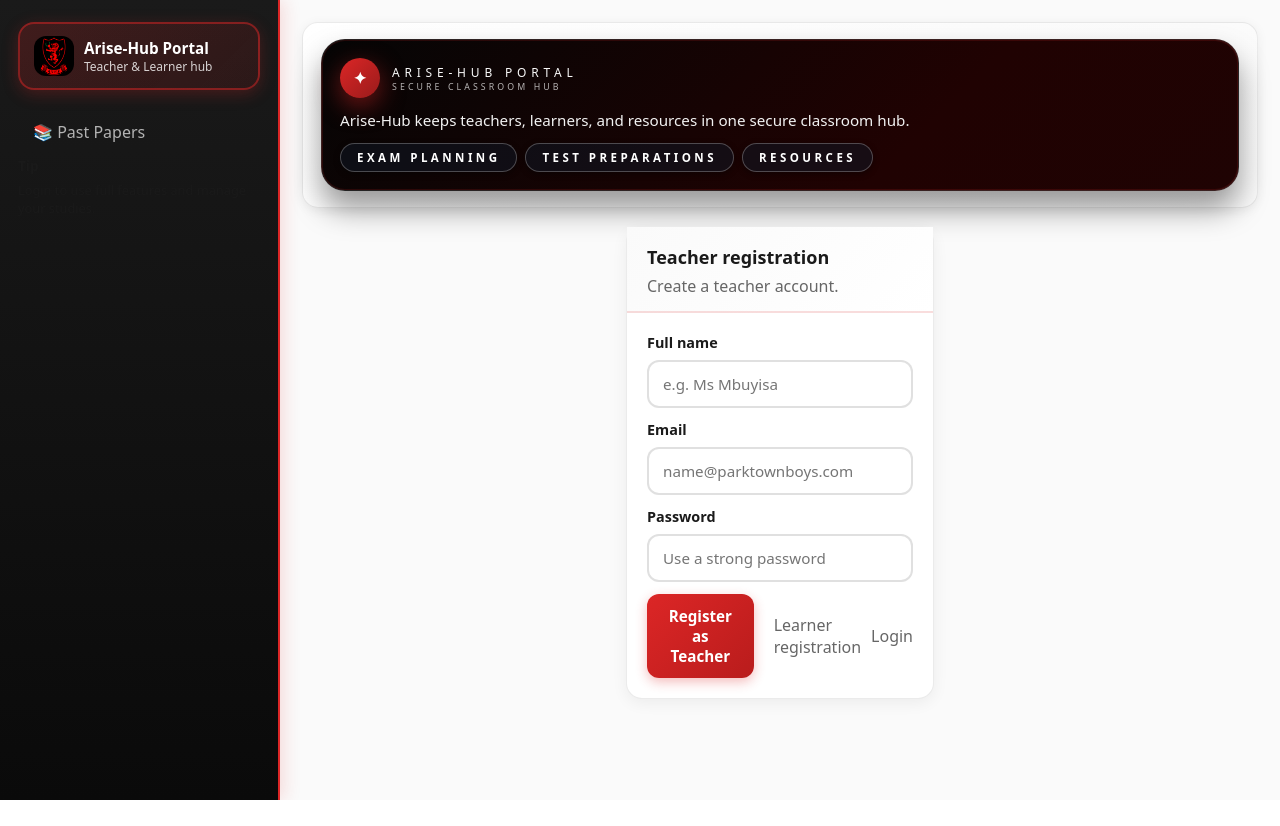
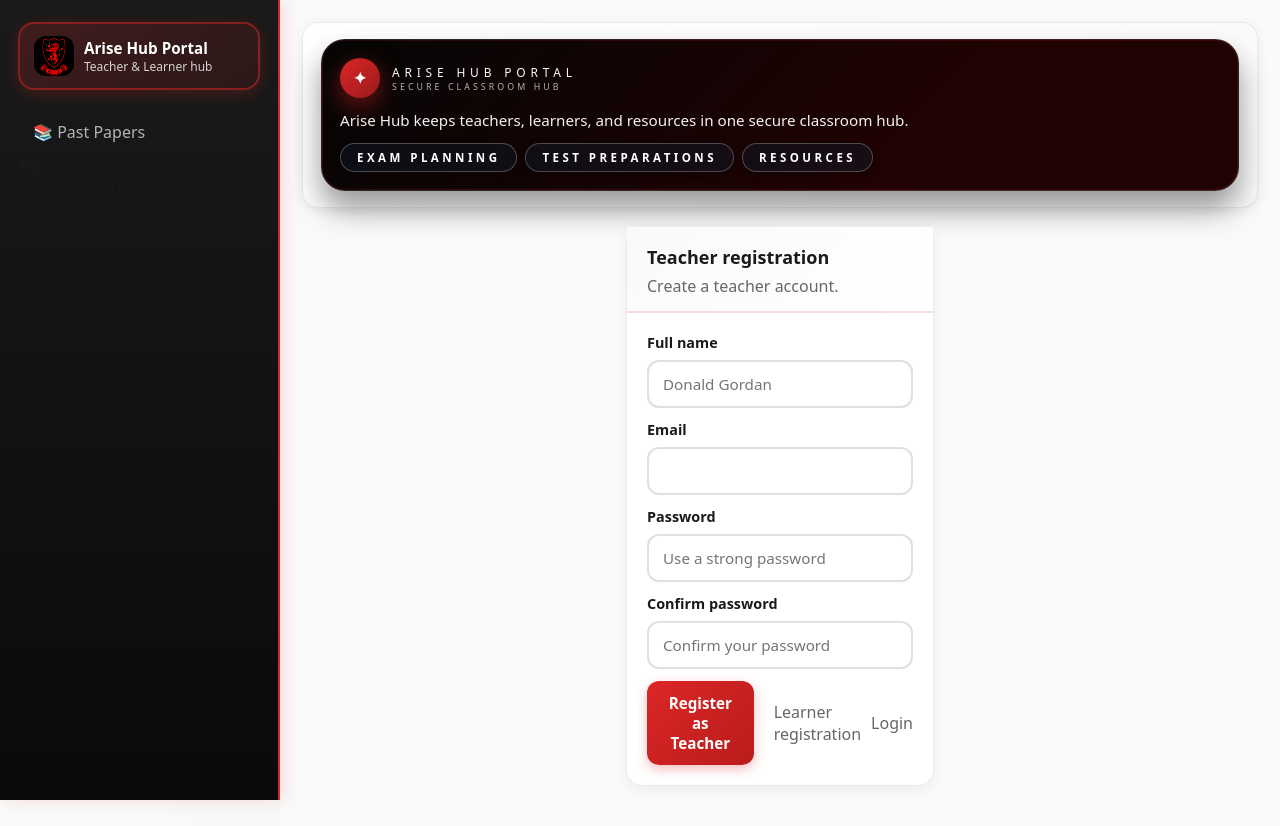
Before and after one commit to BertoSalva/classroom-frontend-pro-ui, a React (Vite) app: page /register-teacher in a window 1280 px wide. Before the commit the page ends 800 px from the top, so only its background shows below. Built offline with nearby package versions, Linux system fonts and the light colour scheme; no server answers.

Commit message:
grade name lookup

```diff
--- a/src/components/Sidebar.tsx
+++ b/src/components/Sidebar.tsx
@@ -11,7 +11,7 @@
       <div className="brand">
         <img src={logo} alt="Parktown Portal Logo" style={{ width: 40, height: 40, borderRadius: 12 }} />
         <div>
-          <div style={{ fontWeight: 700, fontSize: '0.95rem' }}>Arise-Hub Portal</div>
+          <div style={{ fontWeight: 700, fontSize: '0.95rem' }}>Arise Hub Portal</div>
           <div style={{ fontSize: '0.75rem', opacity: 0.8 }}>Teacher & Learner hub</div>
         </div>
       </div>
--- a/src/components/Topbar.tsx
+++ b/src/components/Topbar.tsx
@@ -27,7 +27,7 @@
     setSearchParams(next)
   }
 
-  const portalInfo = 'Arise-Hub keeps teachers, learners, and resources in one secure classroom hub.'
+  const portalInfo = 'Arise Hub keeps teachers, learners, and resources in one secure classroom hub.'
   const portalHighlights = ['Exam Planning', 'Test Preparations', 'Resources']
 
   return (
@@ -60,7 +60,7 @@
               ✦
             </span>
             <div>
-              <div className="topbar-hero-title">Arise-Hub Portal</div>
+              <div className="topbar-hero-title">Arise Hub Portal</div>
               <div className="topbar-hero-subtitle">Secure classroom hub</div>
             </div>
           </div>
--- a/src/pages/PastPapersPage.tsx
+++ b/src/pages/PastPapersPage.tsx
@@ -3,6 +3,7 @@
 import ProtectedRoute from '../auth/ProtectedRoute'
 import { resourcesApi, type ResourceDto } from '../api/resources.api'
 import { classroomsApi, type ClassroomDto } from '../api/classrooms.api'
+import { subjectsApi, type SubjectDto } from '../api/subjects.api'
 import { useSearchParams } from 'react-router-dom'
 
 function downloadBlob(blob: Blob, filename: string) {
@@ -22,14 +23,6 @@
   { id: 12, name: 'Grade 12' },
 ]
 
-const SUBJECTS: Record<number, string> = {
-  1: 'Mathematics',
-  2: 'English',
-  3: 'Science',
-  4: 'History',
-  5: 'Geography',
-}
-
 export default function PastPapersPage() {
   const [searchParams] = useSearchParams()
   const searchQuery = searchParams.get('q') ?? ''
@@ -39,6 +32,7 @@
   const [selectedTerm, setSelectedTerm] = useState<number | 'all'>('all')
   const [allResources, setAllResources] = useState<ResourceDto[]>([])
   const [classrooms, setClassrooms] = useState<ClassroomDto[]>([])
+  const [subjects, setSubjects] = useState<SubjectDto[]>([])
   const [busy, setBusy] = useState(false)
   const [err, setErr] = useState<string | null>(null)
 
@@ -70,6 +64,23 @@
     loadData()
   }, [])
 
+  useEffect(() => {
+    let isMounted = true
+    const loadSubjects = async () => {
+      try {
+        const data = await subjectsApi.listAll()
+        if (!isMounted) return
+        setSubjects(data)
+      } catch (error: any) {
+        console.error('Failed to load subjects', error)
+      }
+    }
+    loadSubjects()
+    return () => {
+      isMounted = false
+    }
+  }, [])
+
   const download = async (resourceId: number, filename: string) => {
     setErr(null)
     try {
@@ -85,6 +96,17 @@
     classrooms.forEach((c) => map.set(c.id, c))
     return map
   }, [classrooms])
+
+  const subjectNamesById = useMemo(() => {
+    const map = new Map<number, string>()
+    subjects.forEach((subject) => map.set(subject.id, subject.name))
+    classrooms.forEach((classroom) => {
+      if (!map.has(classroom.subjectId) && classroom.subjectName) {
+        map.set(classroom.subjectId, classroom.subjectName)
+      }
+    })
+    return map
+  }, [subjects, classrooms])
 
   const allPastPapers = useMemo(() => {
     return allResources.filter((r) => (r.category || 'Past Papers') === 'Past Papers')
@@ -110,11 +132,11 @@
     return Array.from(counts.entries())
       .map(([subjectId, count]) => ({
         subjectId,
-        subjectName: SUBJECTS[subjectId] ?? `Subject ${subjectId}`,
+        subjectName: subjectNamesById.get(subjectId) ?? `Subject ${subjectId}`,
         count,
       }))
       .sort((a, b) => a.subjectName.localeCompare(b.subjectName))
-  }, [allPastPapers, classroomsById, selectedGrade])
+  }, [allPastPapers, classroomsById, selectedGrade, subjectNamesById])
 
   const subjectPapers = useMemo(() => {
     if (selectedGrade === null || selectedSubjectId === null) return []
--- a/src/pages/RegisterPage.tsx
+++ b/src/pages/RegisterPage.tsx
@@ -8,12 +8,17 @@
   const [fullName, setFullName] = useState('')
   const [email, setEmail] = useState('')
   const [password, setPassword] = useState('')
+  const [confirmPassword, setConfirmPassword] = useState('')
   const [adminId, setAdminId] = useState('')
   const [busy, setBusy] = useState(false)
   const [err, setErr] = useState<string | null>(null)
 
   const register = async () => {
     setErr(null)
+    if (!confirmPassword || password !== confirmPassword) {
+      setErr('Passwords do not match')
+      return
+    }
     setBusy(true)
     try {
       await authApi.register({ email, password, fullName, adminId, role: 'Learner' })
@@ -51,11 +56,11 @@
             <div className="card-b">
               <div className="field">
                 <label>Full name</label>
-                <input value={fullName} onChange={(e) => setFullName(e.target.value)} placeholder="e.g. Albert" />
+                <input value={fullName} onChange={(e) => setFullName(e.target.value)} placeholder="Ndyebo Pongwana" />
               </div>
               <div className="field">
                 <label>Admission Number</label>
-                <input value={adminId} onChange={(e) => setAdminId(e.target.value)} placeholder="e.g. 12345" />
+                <input value={adminId} onChange={(e) => setAdminId(e.target.value)} placeholder="12345" />
               </div>
               <div className="field">
                 <label>Email</label>
@@ -64,6 +69,20 @@
               <div className="field">
                 <label>Password</label>
                 <input type="password" value={password} onChange={(e) => setPassword(e.target.value)} placeholder="Use a strong password" />
+              </div>
+              <div className="field">
+                <label>Confirm password</label>
+                <input
+                  type="password"
+                  value={confirmPassword}
+                  onChange={(e) => setConfirmPassword(e.target.value)}
+                  placeholder="Confirm your password"
+                />
+                {confirmPassword && confirmPassword !== password && (
+                  <div className="muted" style={{ marginTop: 4 }}>
+                    Passwords must match.
+                  </div>
+                )}
               </div>
 
               {err && (
--- a/src/pages/TeacherRegisterPage.tsx
+++ b/src/pages/TeacherRegisterPage.tsx
@@ -7,6 +7,7 @@
   const [fullName, setFullName] = useState('')
   const [email, setEmail] = useState('')
   const [password, setPassword] = useState('')
+  const [confirmPassword, setConfirmPassword] = useState('')
   const [code, setCode] = useState('')
   const [busy, setBusy] = useState(false)
   const [err, setErr] = useState<string | null>(null)
@@ -18,6 +19,10 @@
   const register = async () => {
     setErr(null)
     setOk(null)
+    if (!confirmPassword || password !== confirmPassword) {
+      setErr('Passwords do not match')
+      return
+    }
     setBusy(true)
     try {
       const res = await authApi.register({ email, password, fullName, role: 'Teacher' })
@@ -124,15 +129,29 @@
                 <>
                   <div className="field">
                     <label>Full name</label>
-                    <input value={fullName} onChange={(e) => setFullName(e.target.value)} placeholder="e.g. Ms Mbuyisa" />
+                    <input value={fullName} onChange={(e) => setFullName(e.target.value)} placeholder="Donald Gordan" />
                   </div>
                   <div className="field">
                     <label>Email</label>
-                    <input value={email} onChange={(e) => setEmail(e.target.value)} placeholder="name@parktownboys.com" />
+                    <input value={email} onChange={(e) => setEmail(e.target.value)} placeholder="" />
                   </div>
                   <div className="field">
                     <label>Password</label>
                     <input type="password" value={password} onChange={(e) => setPassword(e.target.value)} placeholder="Use a strong password" />
+                  </div>
+                  <div className="field">
+                    <label>Confirm password</label>
+                    <input
+                      type="password"
+                      value={confirmPassword}
+                      onChange={(e) => setConfirmPassword(e.target.value)}
+                      placeholder="Confirm your password"
+                    />
+                    {confirmPassword && confirmPassword !== password && (
+                      <div className="muted" style={{ marginTop: 4 }}>
+                        Passwords must match.
+                      </div>
+                    )}
                   </div>
 
                   {err && (
```
